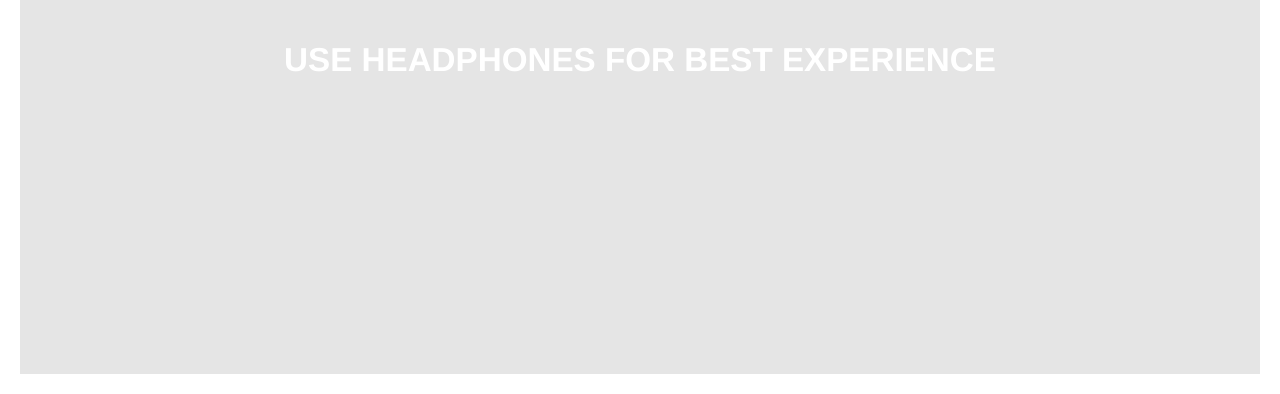
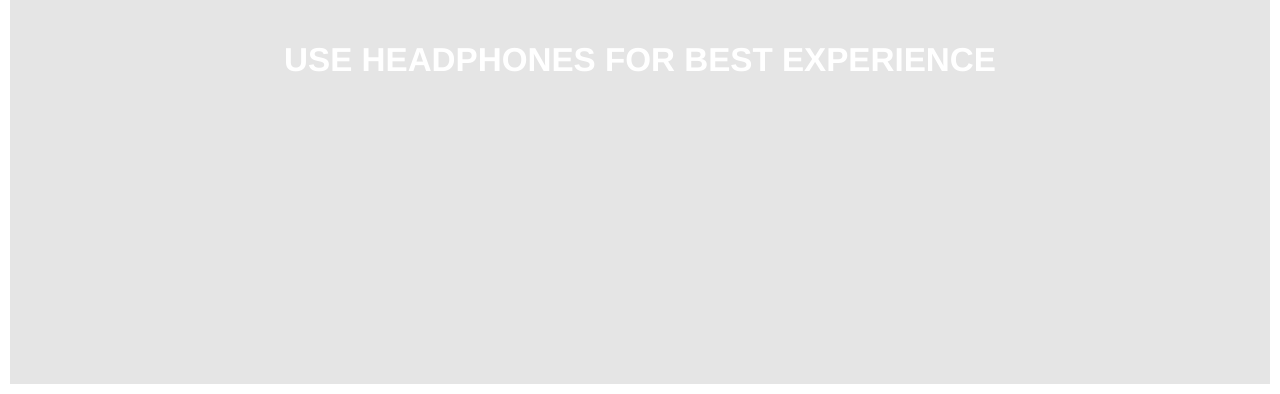
Before and after one commit to antonsjolander/antonsjolander.github.io, a plain HTML site: page soundrops/index.html in a window 1280 px wide. Shown: the part 406-800 px from the top of the page. Drawn offline with nearby package versions, Linux system fonts and the light colour scheme.

Commit message:
change border size

```diff
--- a/soundrops/index.html
+++ b/soundrops/index.html
@@ -47,7 +47,7 @@
 		.border{
 			width: 100%;
 			height: 100%;
-			border: 20px solid #fff;
+			border: 10px solid #fff;
 			box-sizing: border-box;
 			position: absolute;
    			z-index: 1000;
@@ -141,7 +141,7 @@
 			<h3>FOR CHORDS PRESS KEY  A  S  D | CLICK TO PLAY NOTES</h3>
 		</div>
 		<div class="link">
-			<h3>BY: <a class="anton" href="https://antonsjolander.github.io">ANTON SJÖLANDER</a></h3>
+			<h3>BY: <a class="anton" href="https://antonsjolander.github.io">ANTON SJ'o'LANDER</a></h3>
 		</div>
 		<div class="info">
 			<h3 id="show_overlay">INFO</h3>
```
